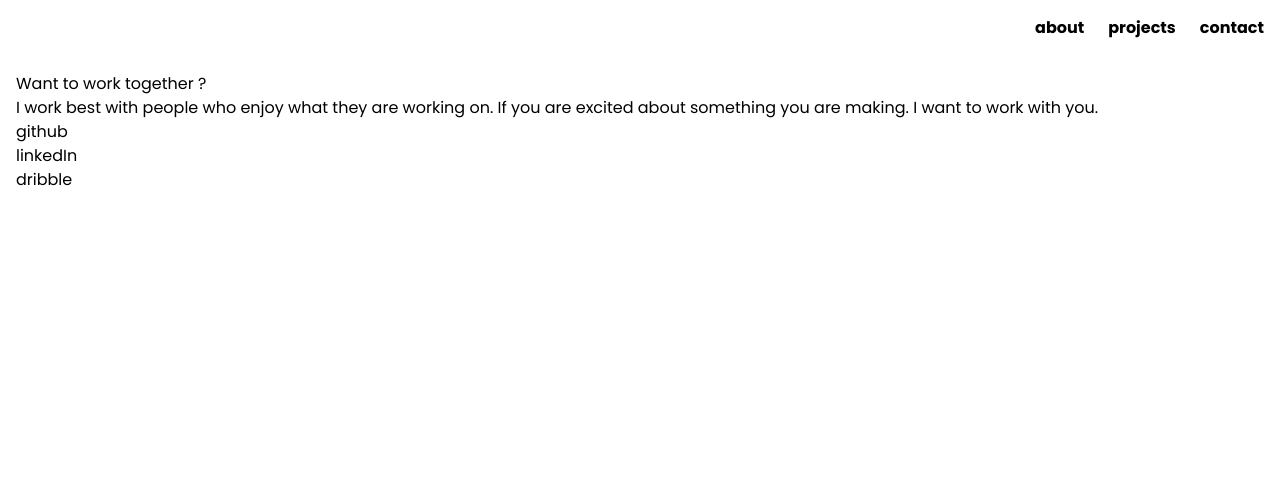
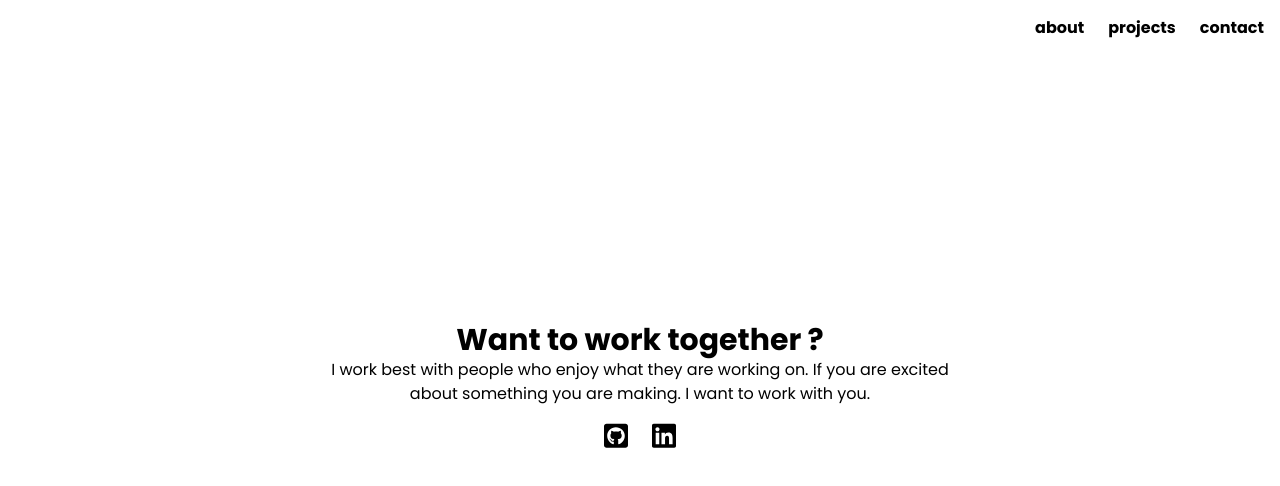
Before and after one commit to kurtobando/simple-portfolio, a Next.js app: page /contact in a window 1280 px wide. Shown: the top 486 px of the page. Built offline with nearby package versions, Linux system fonts and the light colour scheme; no server answers.

Commit message:
add similar styles for the contact and index pages

```diff
--- a/pages/contact.tsx
+++ b/pages/contact.tsx
@@ -1,19 +1,25 @@
 import Layout from "../components/Layout"
+import SocialMediaList from "../components/SocialMediaList"
 
 export default function Contact(): JSX.Element {
     return (
         <div>
             <Layout>
-                <h1>Want to work together ?</h1>
-                <p>
-                    I work best with people who enjoy what they are working on. If you are excited about something you
-                    are making. I want to work with you.
-                </p>
-                <ul>
-                    <li>github</li>
-                    <li>linkedIn</li>
-                    <li>dribble</li>
-                </ul>
+                <div
+                    className="flex flex-col justify-center text-center"
+                    style={{ height: "80vh", minHeight: "400px" }}>
+                    <h1 className="font-bold text-3xl">Want to work together ?</h1>
+                    <div className="mx-auto w-5/6 md:w-4/6 lg:w-3/6">
+                        <p>
+                            I work best with people who enjoy what they are working on. If you are excited about
+                            something you are making. I want to work with you.
+                        </p>
+                    </div>
+                    <div className="py-4">
+                        <SocialMediaList />
+                    </div>
+                </div>
+                <div></div>
             </Layout>
         </div>
     )
--- a/pages/index.tsx
+++ b/pages/index.tsx
@@ -5,8 +5,9 @@ export default function Home(): JSX.Element {
     return (
         <div>
             <Layout>
-                <div className="text-center ">
-                    <div className="h-screen flex flex-col justify-center">
+                <div
+                    className="flex flex-col justify-center text-center"
+                    style={{ height: "80vh", minHeight: "400px" }}>
                     <h1 className="font-bold text-3xl">Hey! I’m Kurt</h1>
                     <div className="mx-auto w-5/6 md:w-4/6 lg:w-3/6">
                         <p>
@@ -18,7 +19,6 @@ export default function Home(): JSX.Element {
                         <SocialMediaList />
                     </div>
                 </div>
-                </div>
             </Layout>
         </div>
     )
```
Lines whose indentation alone changed are shown as unchanged.
